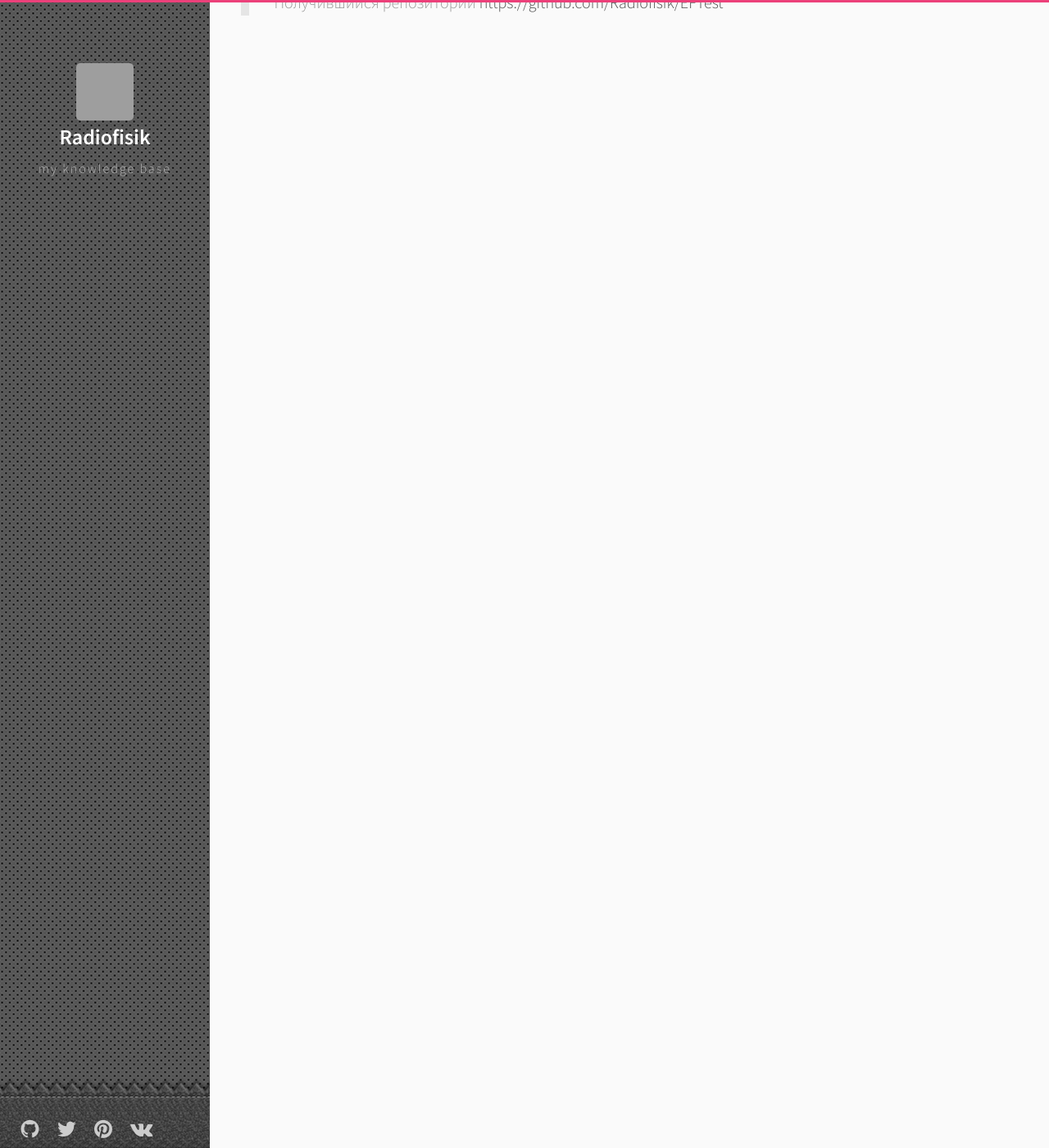
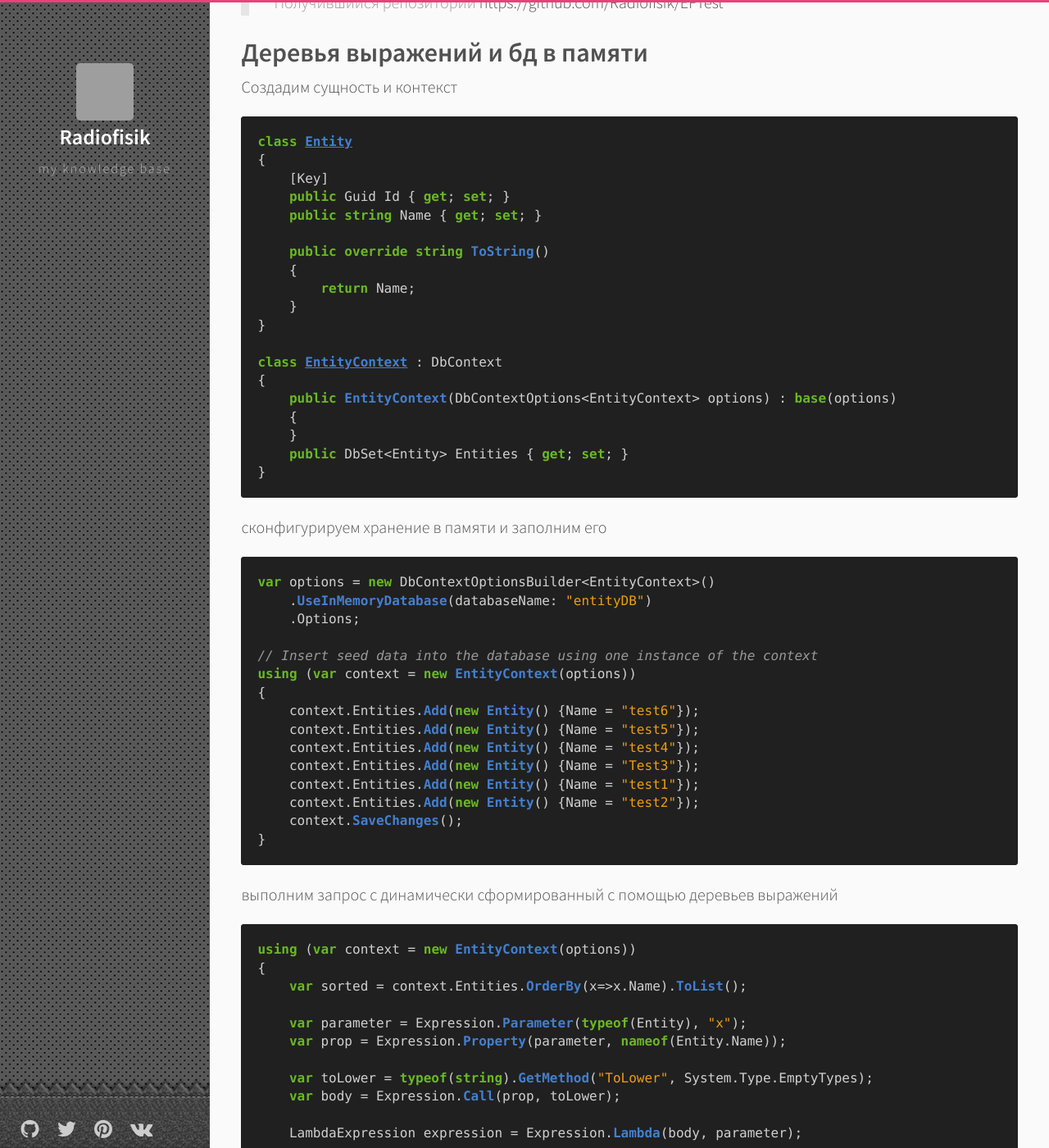
Before and after one commit to Radiofisik/radiofisik.github.io, a Jekyll site: the page built from _posts/ef/2019-05-10-ef.md, in a window 1280 px wide and 1400 px high, scrolled down 5951 px. Shown: the whole window at 82% size. Built offline with Jekyll 4.4.1, drawn with Linux system fonts in a browser that asks for light colours; comment, search, counter and statistics services are not loaded; some of the changed text lies outside the part shown; grey boxes are pictures that could not be loaded.

Commit message:
ef expression

````diff
--- a/_posts/ef/2019-05-10-ef.md
+++ b/_posts/ef/2019-05-10-ef.md
@@ -230,3 +230,82 @@ Done.
 ```
 
 > Получившийся репозиторий <https://github.com/Radiofisik/EFTest>
+
+## Деревья выражений и бд в памяти
+
+Создадим сущность и контекст
+
+```c#
+class Entity
+{
+    [Key]
+    public Guid Id { get; set; }
+    public string Name { get; set; }
+
+    public override string ToString()
+    {
+        return Name;
+    }
+}
+
+class EntityContext : DbContext
+{
+    public EntityContext(DbContextOptions<EntityContext> options) : base(options)
+    {
+    }
+    public DbSet<Entity> Entities { get; set; }
+}
+```
+
+сконфигурируем хранение в памяти и заполним его
+
+```c#
+var options = new DbContextOptionsBuilder<EntityContext>()
+    .UseInMemoryDatabase(databaseName: "entityDB")
+    .Options;
+
+// Insert seed data into the database using one instance of the context
+using (var context = new EntityContext(options))
+{
+    context.Entities.Add(new Entity() {Name = "test6"});
+    context.Entities.Add(new Entity() {Name = "test5"});
+    context.Entities.Add(new Entity() {Name = "test4"});
+    context.Entities.Add(new Entity() {Name = "Test3"});
+    context.Entities.Add(new Entity() {Name = "test1"});
+    context.Entities.Add(new Entity() {Name = "test2"});
+    context.SaveChanges();
+}
+```
+
+выполним запрос с динамически сформированный с помощью деревьев выражений
+
+```c#
+using (var context = new EntityContext(options))
+{
+    var sorted = context.Entities.OrderBy(x=>x.Name).ToList();
+
+    var parameter = Expression.Parameter(typeof(Entity), "x");
+    var prop = Expression.Property(parameter, nameof(Entity.Name));
+
+    var toLower = typeof(string).GetMethod("ToLower", System.Type.EmptyTypes);
+    var body = Expression.Call(prop, toLower);
+
+    LambdaExpression expression = Expression.Lambda(body, parameter);
+
+    var genericOrderBy = _orderBy.MakeGenericMethod(typeof(Entity), typeof(string));
+
+    var query = context.Entities.AsQueryable();
+
+    var sortedQuery = query.Provider.CreateQuery<Entity>(
+        Expression.Call(
+            (Expression) null,
+            genericOrderBy,
+            query.Expression,
+            (Expression) Expression.Quote((Expression) expression))
+    );
+
+    var result = sortedQuery.ToList();
+}
+```
+
+> Репозиторий  https://github.com/Radiofisik/ExpressionTest
````
